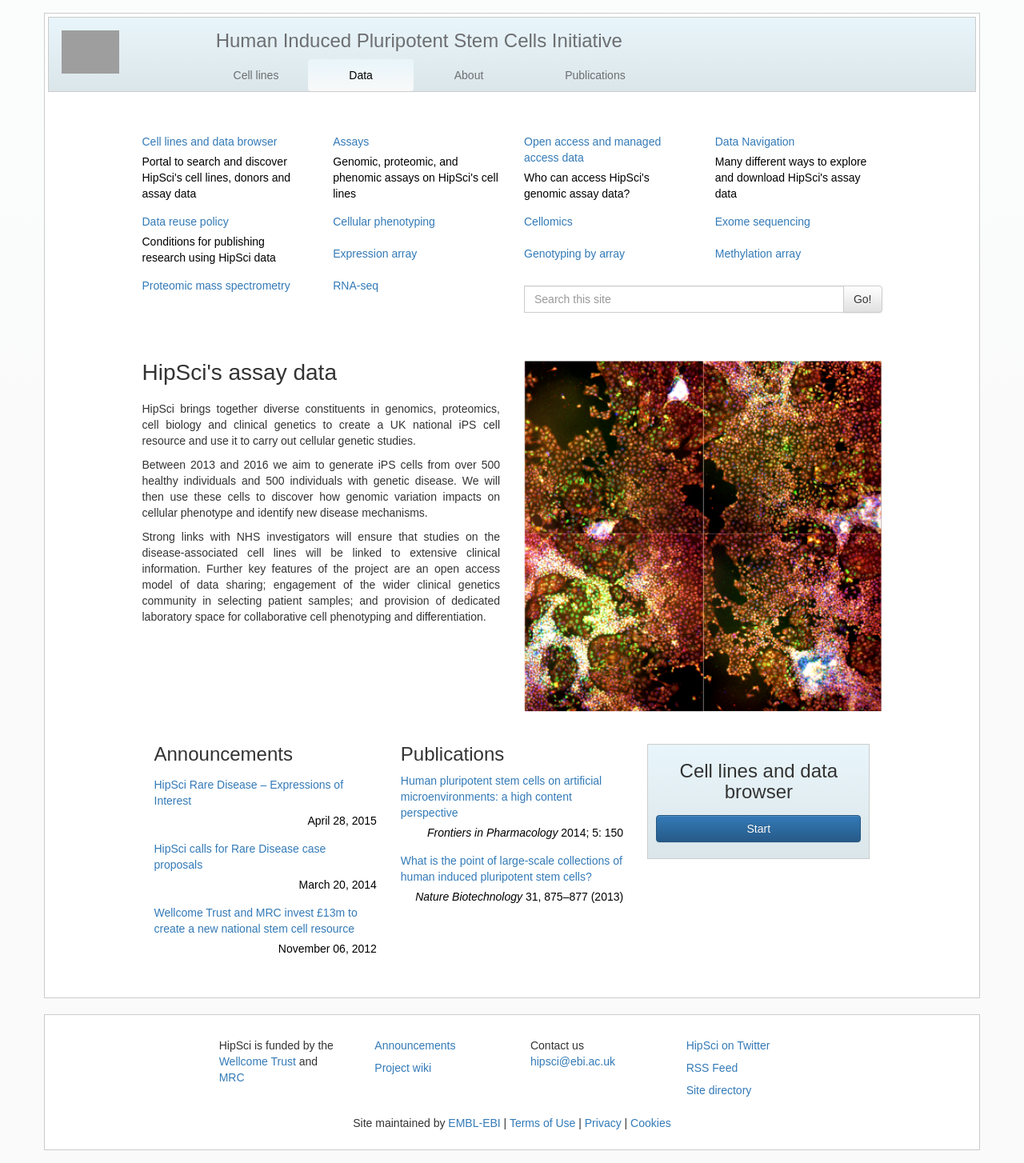
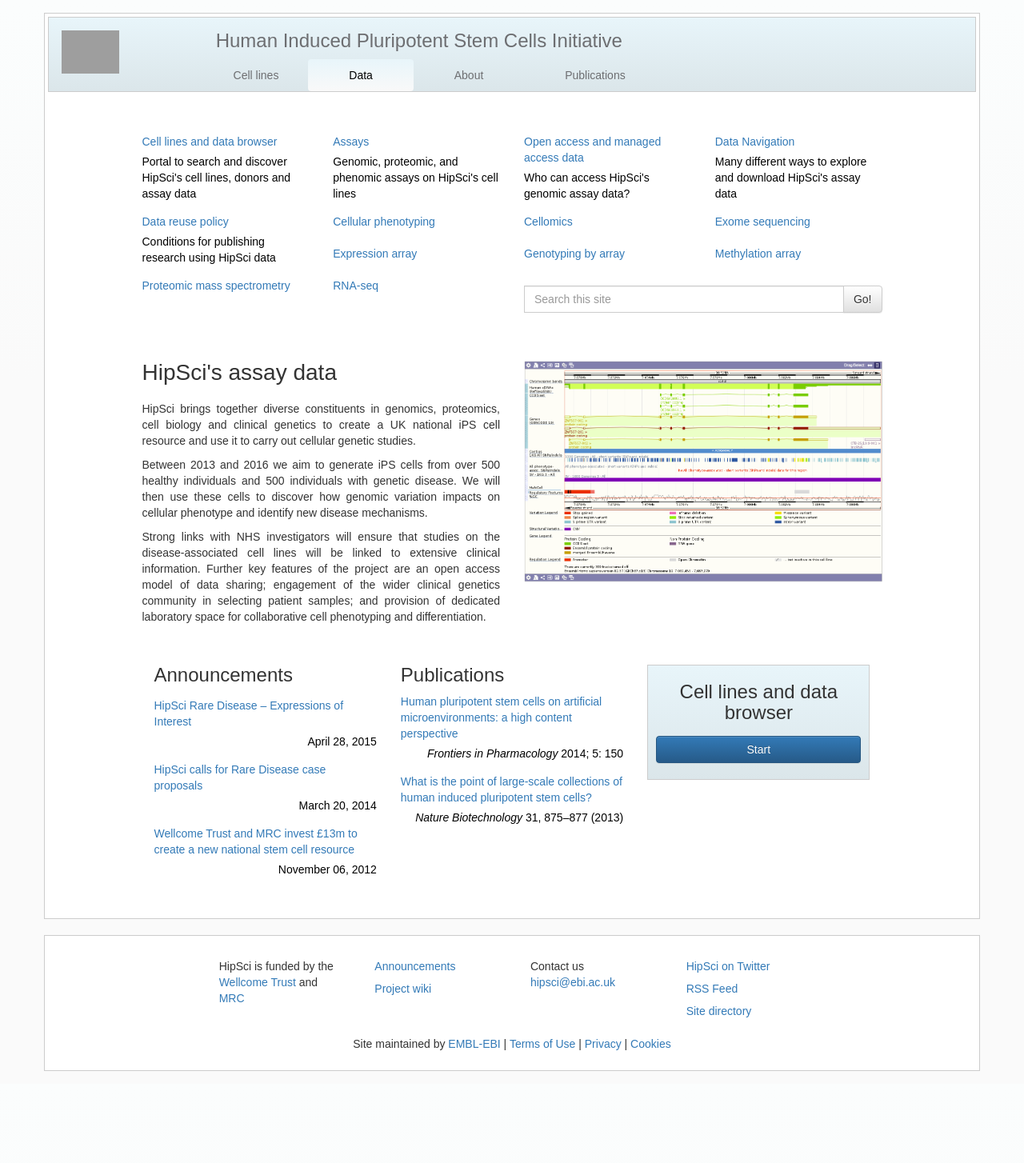
Before and after one commit to EMBL-EBI-GCA/gca_hipsci_website, a Jekyll site: the page built from data.html, in a window 1280 px wide. Shown: the whole page at 80% size. Built offline with Jekyll 4.4.1, drawn with Linux system fonts in a browser that asks for light colours; nearby versions of some CDN libraries; after the commit the page ends 1355 px from its top, so only the background shows below that; grey boxes are pictures that could not be loaded.

Commit message:
ensembl picture, until we have something better

```diff
--- a/data.html
+++ b/data.html
@@ -44,7 +44,7 @@ tags:
     {{ about | markdownify }}
     </div>
     <div class="col-md-6 col-md-offset-0 col-sm-8 col-sm-offset-2 col-xs-8 col-xs-offset-2 wrapper">
-      <img src="{{site.baseurl}}/img/mesoderm_red.png" class="img-responsive" alt="mesoderm differentiation">
+      <img src="{{site.baseurl}}/img/ensembl.png" class="img-responsive" alt="mesoderm differentiation">
     </div>
   </div>
   <div class="col-lg-4 col-md-4 col-sm-6 col-xs-6">
```
Also changed, not shown: img/ensembl.png (added).
